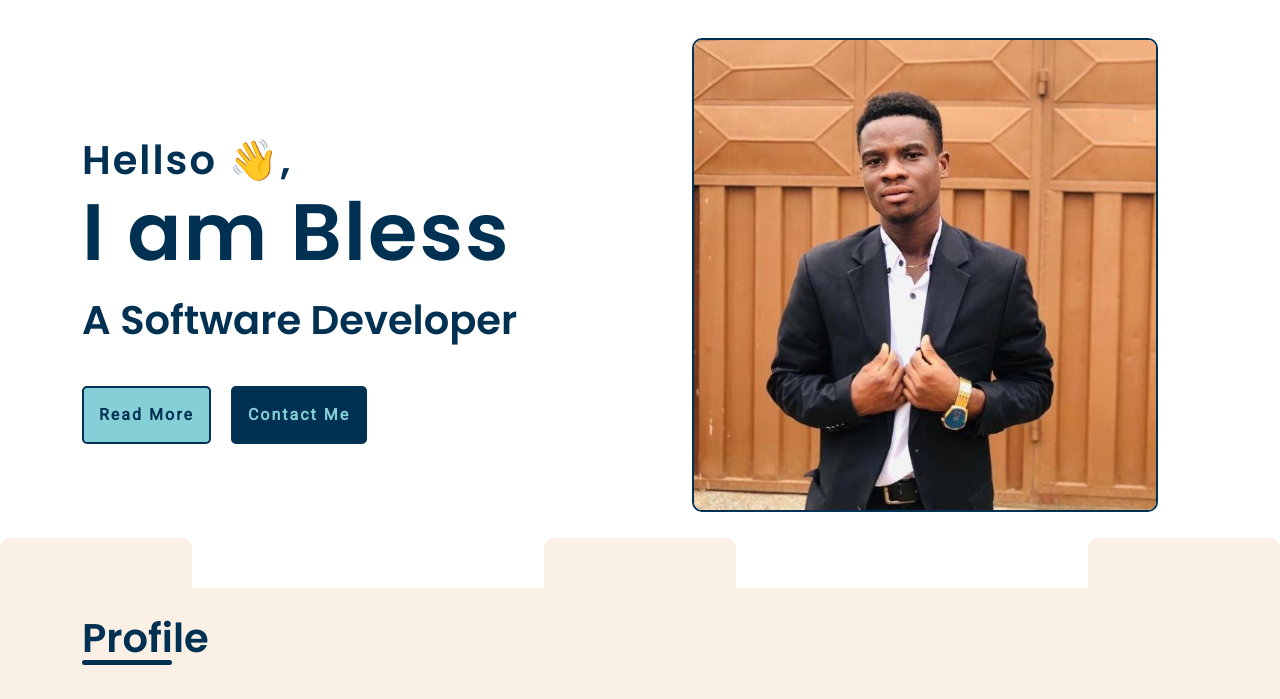
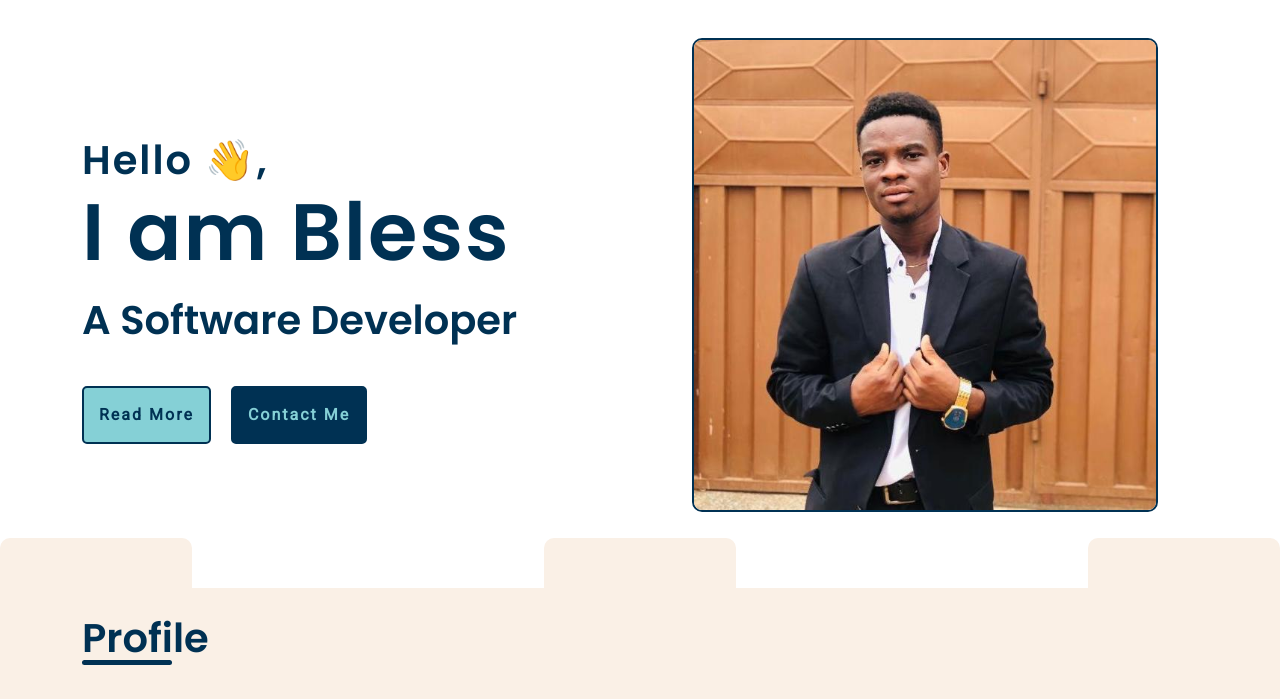
Before and after one commit to brakobby/Portfolio, a plain HTML site: page index.html in a window 1280 px wide. Shown: the part 70-769 px from the top of the page. Drawn offline with Linux system fonts and the light colour scheme; a web font is replaced by a local one.

Commit message:
Update index.html

```diff
--- a/index.html
+++ b/index.html
@@ -85,7 +85,7 @@
         <div class="row fist container p-0">
           <div class="row-first col-md-6 flex-column" style="height: auto">
             <h1 class="heading">
-              <span class="intro-text-first">Hellso 👋,</span><br /><span
+              <span class="intro-text-first">Hello 👋,</span><br /><span
                 class="display-1"
               >
                 I am Bless</span
```
